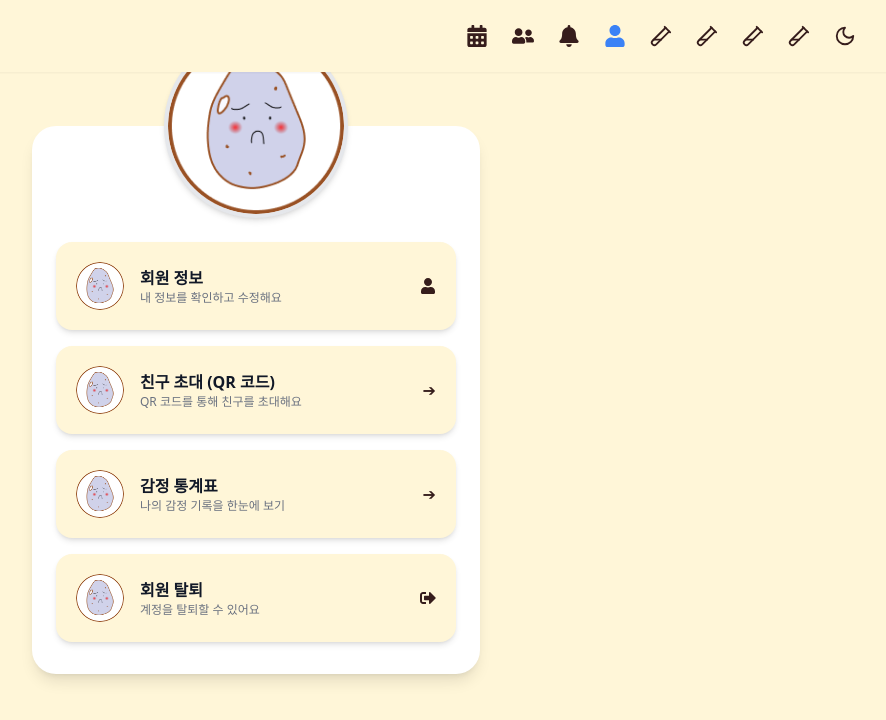
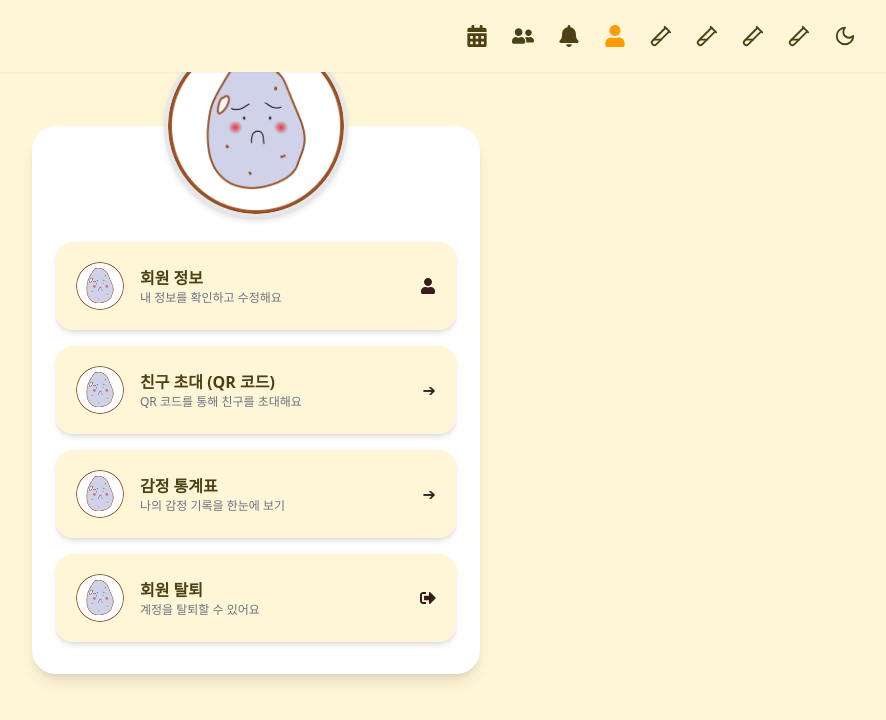
Before and after one commit to oz-main-09-team3/TeamProject_FE, a React (Vite) app: page /mypage in a window 1280 px wide. Shown: the top 720 px of the page, without its empty margins (384-1270 px from the left). Built offline with nearby package versions, Linux system fonts and the light colour scheme; a small style sheet from the web is missing.

Commit message:
design: UI/UX 네비게이션바 수정

```diff
--- a/src/components/ListWrapper.jsx
+++ b/src/components/ListWrapper.jsx
@@ -1,6 +1,6 @@
 export default function ListWrapper({ children }) {
   return (
-    <div className="fixed top-20 right-0 h-[calc(100%-5rem)] w-[30%] min-w-[360px] bg-white shadow-lg rounded-l-2xl p-6 overflow-y-auto z-50 transition-all">
+    <div className="fixed top-20 right-0 h-[calc(100%-5rem)] w-[30%] min-w-[360px] bg-white dark:bg-[#3b2b22] shadow-lg rounded-l-2xl p-6 overflow-y-auto z-50 transition-all">
       {children}
     </div>
   );
--- a/src/components/NavigationBar.jsx
+++ b/src/components/NavigationBar.jsx
@@ -9,11 +9,15 @@ export default function NavigationBar({
 }) {
   const navigate = useNavigate();
   const location = useLocation();
+
   const [isDark, setIsDark] = useState(
     () =>
       localStorage.getItem("theme") === "dark" ||
       window.matchMedia("(prefers-color-scheme: dark)").matches,
   );
+
+  const [isFriendsOpen, setIsFriendsOpen] = useState(false);
+  const [isNotificationsOpen, setIsNotificationsOpen] = useState(false);
 
   useEffect(() => {
     const root = document.documentElement;
@@ -37,15 +41,15 @@ export default function NavigationBar({
         aria-label={label}
       >
         <div
-          className={`transition-transform duration-200 hover:scale-110 ${
-            isActive
-              ? "text-blue-500 dark:text-amber-400"
-              : "text-brown900 dark:text-white"
-          }`}
+          className={`transition-transform duration-200 hover:scale-110
+            ${
+              isActive
+                ? "text-lightOrange dark:text-darkOrange"
+                : "text-lighttext dark:text-darktext"
+            }`}
         >
           {children}
         </div>
-        {/* 툴팁 */}
         <div className="absolute bottom-full mb-1 left-1/2 -translate-x-1/2 whitespace-nowrap bg-black text-white text-xs rounded px-2 py-1 opacity-0 group-hover:opacity-100 transition-opacity duration-200 z-50">
           {label}
         </div>
@@ -53,15 +57,32 @@ export default function NavigationBar({
     );
   };
 
+  const handleFriendsClick = () => {
+    const nextState = !isFriendsOpen;
+    setIsFriendsOpen(nextState);
+    setIsNotificationsOpen(false);
+    onFriendsClick();
+  };
+
+  const handleNotificationsClick = () => {
+    const nextState = !isNotificationsOpen;
+    setIsNotificationsOpen(nextState);
+    setIsFriendsOpen(false);
+    onNotificationsClick();
+  };
+
   return (
     <div className="fixed top-0 left-0 w-full h-[72px] px-6 md:px-10 flex justify-end items-center gap-6 z-50 shadow-sm bg-lightBg dark:bg-darkBg transition-colors duration-300">
+      <div className="absolute inset-0 h-[72px] bg-lightBg dark:bg-darkdark z-[-1]" />
+
       <NavIcon to="/main" label="캘린더">
         <FaCalendarAlt size={22} />
       </NavIcon>
 
       <button
-        onClick={onFriendsClick}
-        className="relative group text-brown900 dark:text-white hover:scale-110 transition"
+        onClick={handleFriendsClick}
+        className={`relative group hover:scale-110 transition
+          ${isFriendsOpen ? "text-lightOrange dark:text-darkOrange" : "text-lighttext dark:text-darktext"}`}
         aria-label="친구 목록"
       >
         <FaUserFriends size={22} />
@@ -71,8 +92,9 @@ export default function NavigationBar({
       </button>
 
       <button
-        onClick={onNotificationsClick}
-        className="relative group text-brown900 dark:text-white hover:scale-110 transition"
+        onClick={handleNotificationsClick}
+        className={`relative group hover:scale-110 transition
+          ${isNotificationsOpen ? "text-lightOrange dark:text-darkOrange" : "text-lighttext dark:text-darktext"}`}
         aria-label="알림"
       >
         <FaBell size={22} />
@@ -91,10 +113,9 @@ export default function NavigationBar({
         </NavIcon>
       ))}
 
-      {/* 🌗 다크/라이트 토글 버튼 */}
       <button
         onClick={toggleTheme}
-        className="text-brown900 dark:text-white hover:scale-110 transition"
+        className="text-lighttext dark:text-darktext hover:scale-110 transition"
         aria-label="모드 전환"
       >
         {isDark ? <SunIcon size={22} /> : <MoonIcon size={22} />}
--- a/src/components/RowCard.jsx
+++ b/src/components/RowCard.jsx
@@ -2,11 +2,11 @@ function RowCard({ emojiSrc, headerText, bodyText, rightIcon, onClick }) {
   return (
     <div
       onClick={onClick}
-      className="flex items-center justify-between w-full p-5 rounded-2xl shadow-md bg-lightBg cursor-pointer hover:bg-gray-300 transition"
+      className="flex items-center justify-between w-full p-5 rounded-2xl shadow-md cursor-pointer transition
+        bg-lightBg hover:bg-lightYellow dark:bg-darkdark dark:hover:bg-darkBrown"
     >
       {/* 왼쪽: 이모지/아바타 + 텍스트 */}
       <div className="flex items-center gap-4">
-        {/* 이모지 이미지 */}
         {emojiSrc && (
           <img
             src={emojiSrc}
@@ -14,13 +14,14 @@ function RowCard({ emojiSrc, headerText, bodyText, rightIcon, onClick }) {
             className="w-12 h-12 rounded-full object-cover"
           />
         )}
-        {/* 글자 부분 */}
         <div className="flex flex-col">
-          <span className="text-base font-semibold text-gray-900">
+          <span className="text-base font-semibold text-lighttext dark:text-darktext">
             {headerText}
           </span>
           {bodyText && (
-            <span className="text-xs text-gray-500">{bodyText}</span>
+            <span className="text-xs text-gray-500 dark:text-darktext/70">
+              {bodyText}
+            </span>
           )}
         </div>
       </div>
--- a/src/components/calendar.jsx
+++ b/src/components/calendar.jsx
@@ -92,7 +92,7 @@ function MonthlyCalendar() {
       "month.dayname.paddingLeft": "10px",
       "month.day.fontSize": "16px",
       "month.day.fontWeight": "400",
-      "month.day.height": "42px",
+      "month.day.height": "48px",
       "month.day.textAlign": "center",
       "month.sunday.color": "#FF0000",
       "month.dayname.sunday.color": "#FF0000",
@@ -124,20 +124,20 @@ function MonthlyCalendar() {
   return (
     <div className="w-full">
       {/* 년/월 표시 */}
-      <div className="flex items-center justify-between mb-4">
+      <div className="flex items-center justify-between mb-4 dark:text-darkBg">
         <h2 className="text-2xl font-bold">
           {currentDate.getFullYear()}년 {currentDate.getMonth() + 1}월
         </h2>
         <div className="calendar-buttons flex gap-2">
           <button
             onClick={handleClickPrevButton}
-            className="px-3 py-1 bg-gray-200 rounded-md"
+            className="px-3 py-1 bg-lightYellow dark:text-darkBg dark:bg-darkOrange rounded-md"
           >
             이전 달
           </button>
           <button
             onClick={handleClickNextButton}
-            className="px-3 py-1 bg-gray-200 rounded-md"
+            className="px-3 py-1 bg-lightYellow dark:text-darkBg dark:bg-darkOrange rounded-md"
           >
             다음 달
           </button>
--- a/src/pages/Chart.jsx
+++ b/src/pages/Chart.jsx
@@ -115,7 +115,7 @@ function ChartPage() {
   }, []);
 
   return (
-    <main className="flex items-center justify-center min-h-screen bg-gray-100 px-4">
+    <main className="flex items-center justify-center min-h-screen px-4">
       <div className="w-full max-w-7xl bg-white rounded-3xl shadow-lg p-8">
         <div className="flex flex-wrap justify-center gap-8">
           <div className="w-full md:w-[45%]">
--- a/src/pages/MainPage.jsx
+++ b/src/pages/MainPage.jsx
@@ -18,7 +18,7 @@ function MainPage() {
   ];
 
   return (
-    <div className="flex min-h-screen p-10 gap-8">
+    <div className="flex items-center justify-center min-h-screen p-10 gap-8">
       {/* 왼쪽 - 캘린더 영역 */}
       <div className="w-1/2 bg-white p-6 rounded-lg shadow-md flex flex-col">
         <MonthlyCalendar />
--- a/tailwind.config.js
+++ b/tailwind.config.js
@@ -6,7 +6,7 @@ export default {
       colors: {
         // 기존 배경
         lightBg: "#FFF6D8",
-        darkBg: "#36261B",
+        darkBg: "#1D1006",
         brown900: "#361D1C",
 
         // 🎨 라이트 모드 색상
@@ -20,6 +20,7 @@ export default {
         darkOrange: "#FFB34A",
         darkBrown: "#895000",
         darkCopper: "#B56732",
+        darkdark: "#36261B",
       },
     },
   },
```
